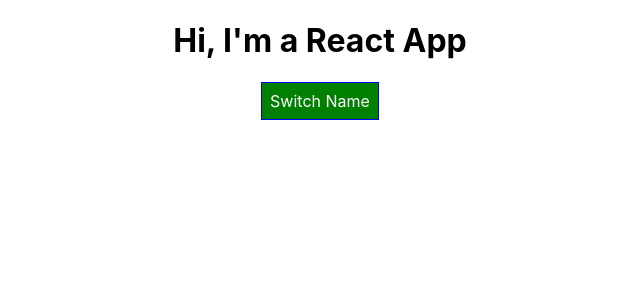
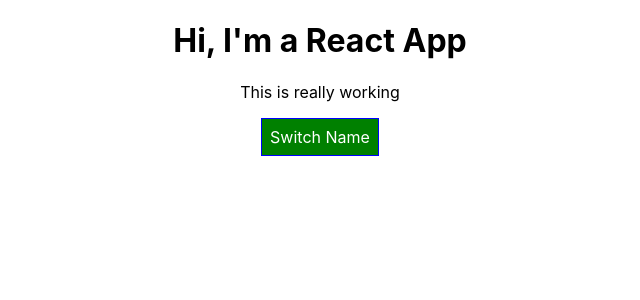
Before and after one commit to MajaSveljo/react_maximillian, a React (Create React App) app: page / in a window 1280 px wide. Shown: the top 300 px of the page, without its empty margins (320-960 px from the left). Built offline with nearby package versions, Linux system fonts and the light colour scheme.

Commit message:
Setting class names dynamically sec 5 lec 63

```diff
--- a/src/App.css
+++ b/src/App.css
@@ -1,3 +1,11 @@
 .App {
   text-align: center;
 }
+
+.red {
+  color: red;
+}
+
+.bold {
+  font-weight: bold;
+}
--- a/src/App.js
+++ b/src/App.js
@@ -71,13 +71,22 @@ class App extends Component {
           </div>
         );
 
-        // dinamičko menjanje css-a. bez korišćenja className-a
         style.backgroundColor = 'red';
+    }
+
+    const classes = [];
+    if (this.state.persons.length <= 2) {
+      classes.push('red'); // classes = ['red']
+    }
+
+    if (this.state.persons.length <= 1) {
+      classes.push('bold'); // classes = ['red', 'bold']
     }
 
     return (
       <div className="App">
         <h1>Hi, I'm a React App</h1>
+        <p className={classes.join(' ')}>This is really working</p>
         <button
           style={style}
           onClick={this.togglePersonsHandler}>Switch Name</button>
```
